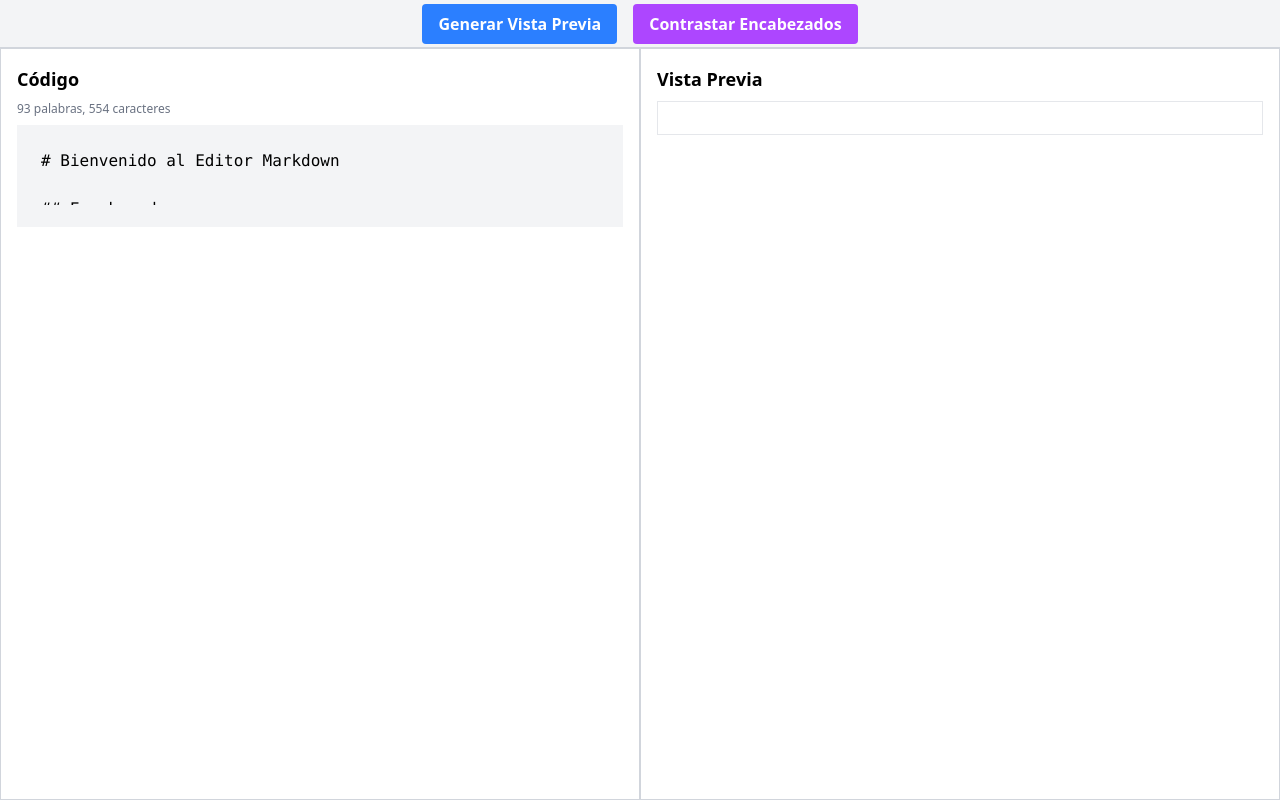
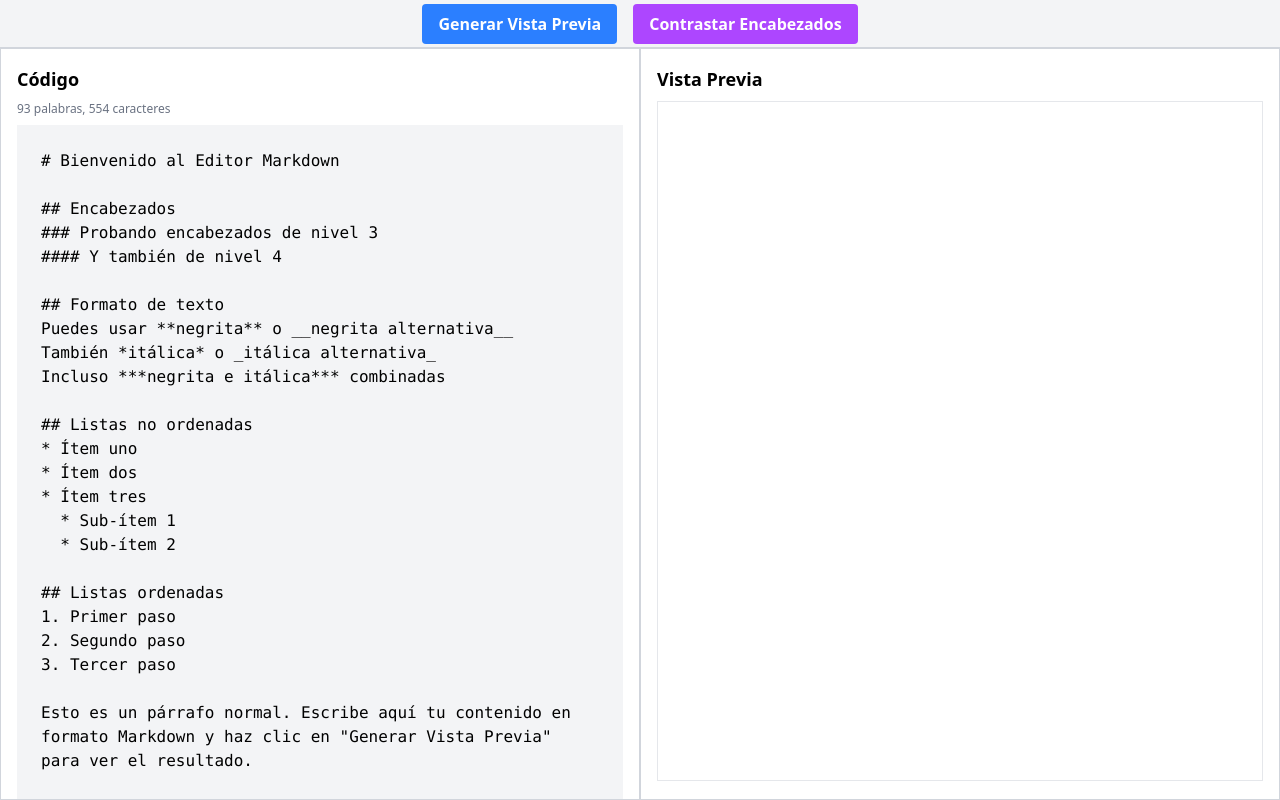
Before and after one commit to jobbjaime/markdown-editor, a plain HTML site: page index.html in a window 1280 px wide. Drawn offline with nearby package versions, Linux system fonts and the light colour scheme.

Commit message:
Se corrigio el area del editor y de la vista previa

```diff
--- a/index.html
+++ b/index.html
@@ -38,7 +38,7 @@
           <div id="counter" class="text-xs text-gray-500 mb-2">0 palabras, 0 caracteres</div>
           <div
             id="editor-area"
-            class="bg-gray-100 p-4 h-64 md:h-full overflow-auto"
+            class="bg-gray-100 p-4 h-64 md:h-screen md:max-h-[85vh]"
           >
             <!-- El contenido del editor será reemplazado por JavaScript -->
           </div>
@@ -52,7 +52,7 @@
           <h2 class="text-lg font-bold mb-2">Vista Previa</h2>
           <div
             id="preview-area"
-            class="bg-white p-4 border border-gray-200 h-64 md:h-full overflow-auto"
+            class="bg-white p-4 border border-gray-200 h-64 md:h-screen md:max-h-[85vh]"
           >
             <!-- El contenido de la vista previa será generado por JavaScript -->
           </div>
```
